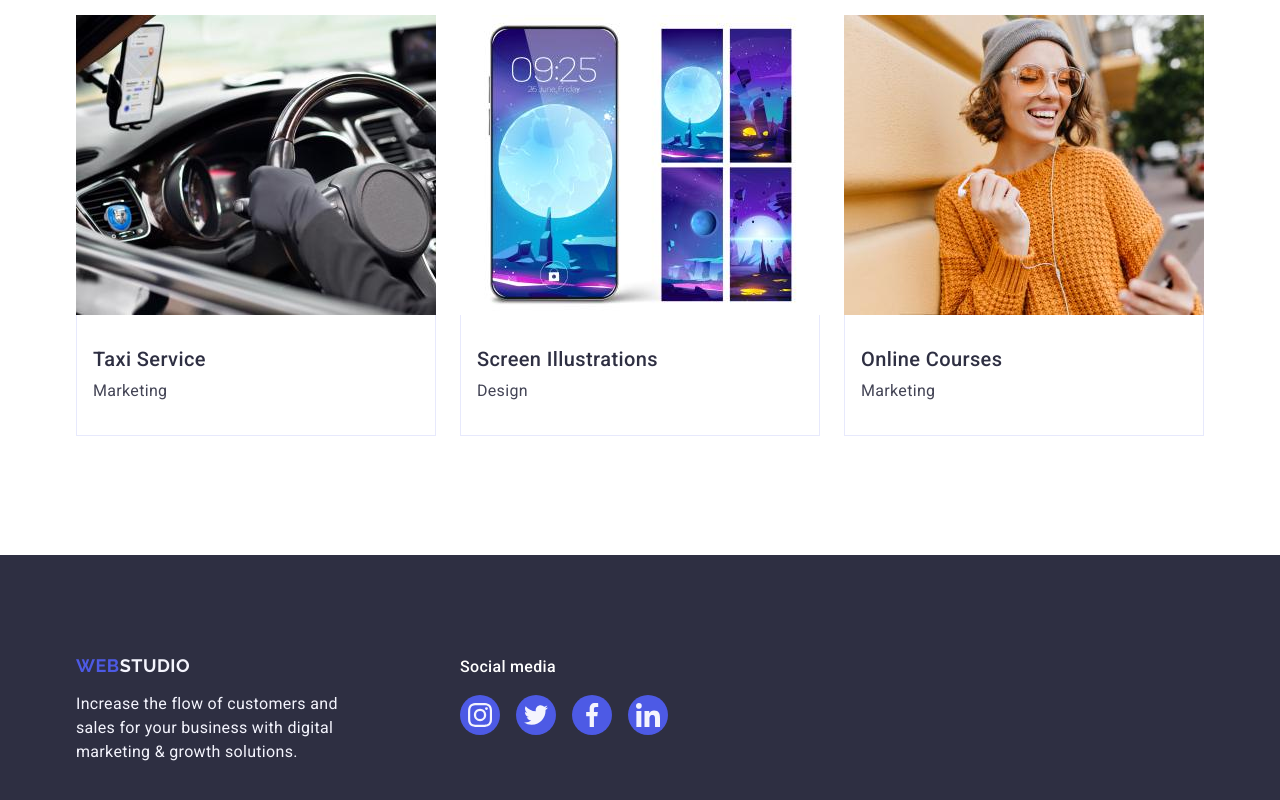
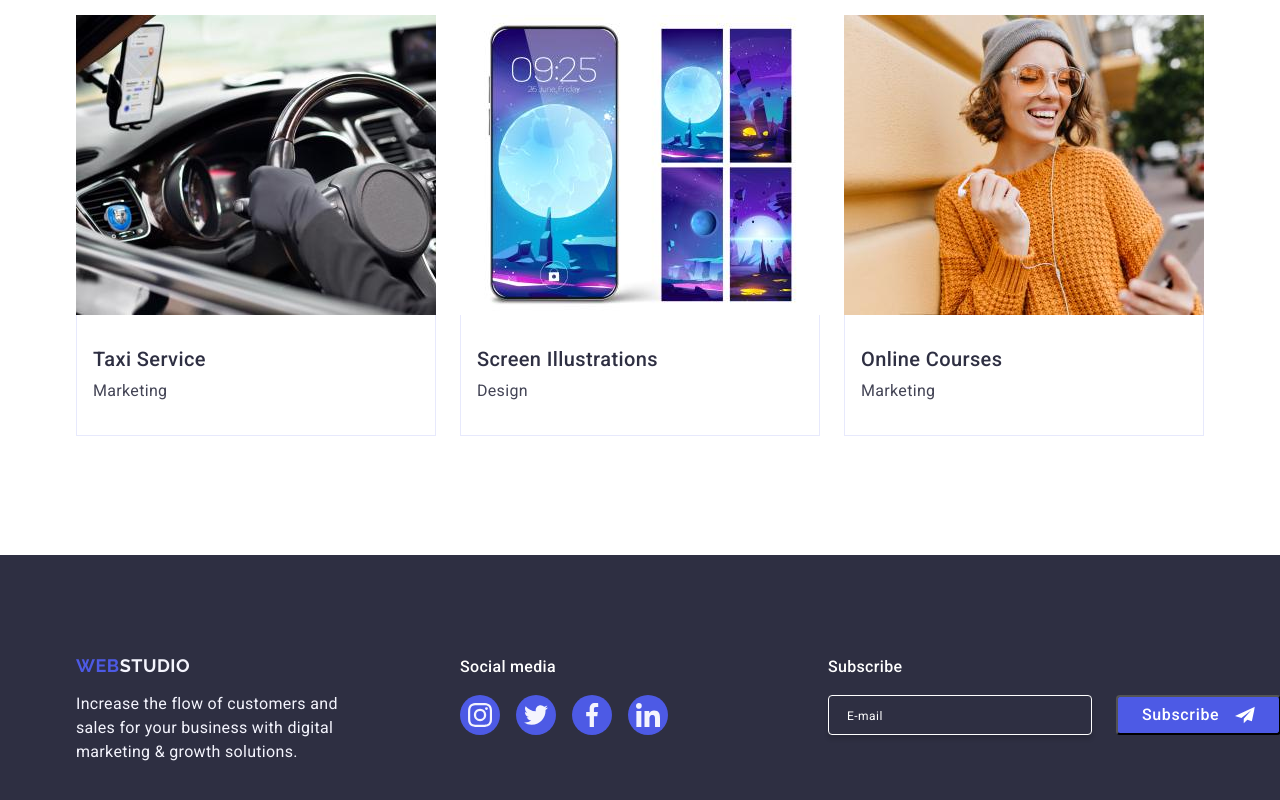
Before and after one commit to LeDolinska/goit-markup-hw-05, a plain HTML site: page index.html in a window 1280 px wide. Shown: the part 2602-3402 px from the top of the page. Drawn offline with nearby package versions, Linux system fonts and the light colour scheme.

Commit message:
Hw5 - subscribe

```diff
--- a/css/styles.css
+++ b/css/styles.css
@@ -500,9 +500,62 @@ flex-grow: 1;
 .footer-social-media {
     margin-left: 0;
     gap: 16px;
+    margin-right: 80px;
 }
 
 .footer-link:hover,
 .footer-link:focus {
     background-color: #31d0aa;
 }
+
+.footer-subscribe {
+    display: flex;
+}
+
+.label-sub {
+    font-weight: 500;
+    font-size: 16px;
+    line-height: 1.5;
+    letter-spacing: 0.02em;
+    color: #fff;
+    display: flex;
+    flex-direction: column;
+
+
+}
+.input-sub {
+    border: 1px solid #fff;
+    border-radius: 4px;
+    width: 264px;
+    height: 40px;
+    box-shadow: 0 4px 4px 0 rgba(0, 0, 0, 0.15);
+    background-color: #2e2f42;
+    margin-top: 16px;
+}
+.input-sub::placeholder {
+    font-weight: 400;
+    font-size: 12px;
+    line-height: 2;
+    letter-spacing: 0.04em;
+    color: #fff;
+    padding: 8px 16px;
+}
+
+.button-sub {
+    border-radius: 4px;
+    padding: 8px 24px;
+    width: 165px;
+    height: 40px;
+    font-weight: 500;
+    font-size: 16px;
+    line-height: 1.5;
+    letter-spacing: 0.04em;
+    text-align: center;
+    color: #fff;
+    background: #4d5ae5;
+    display: flex;
+    align-items: center;
+    gap: 16px;
+    align-self: flex-end;
+    margin-left: 24px;
+}
--- a/index.html
+++ b/index.html
@@ -528,6 +528,23 @@
             </li>
           </ul>
         </div>
+        <div class="footer-subscribe">
+          <label class="label-sub">
+            Subscribe
+            <input
+              type="email"
+              name="email_for_subscribe"
+              class="input-sub"
+              placeholder="E-mail"
+            />
+          </label>
+          <button type="submit" class="button-sub">
+            Subscribe
+            <svg width="24" height="24">
+              <use href="./images/icons-modal.svg#icon-send"></use>
+            </svg>
+          </button>
+        </div>
       </div>
     </footer>
   </body>
```
Also changed, not shown: images/icons-modal.svg (added).
